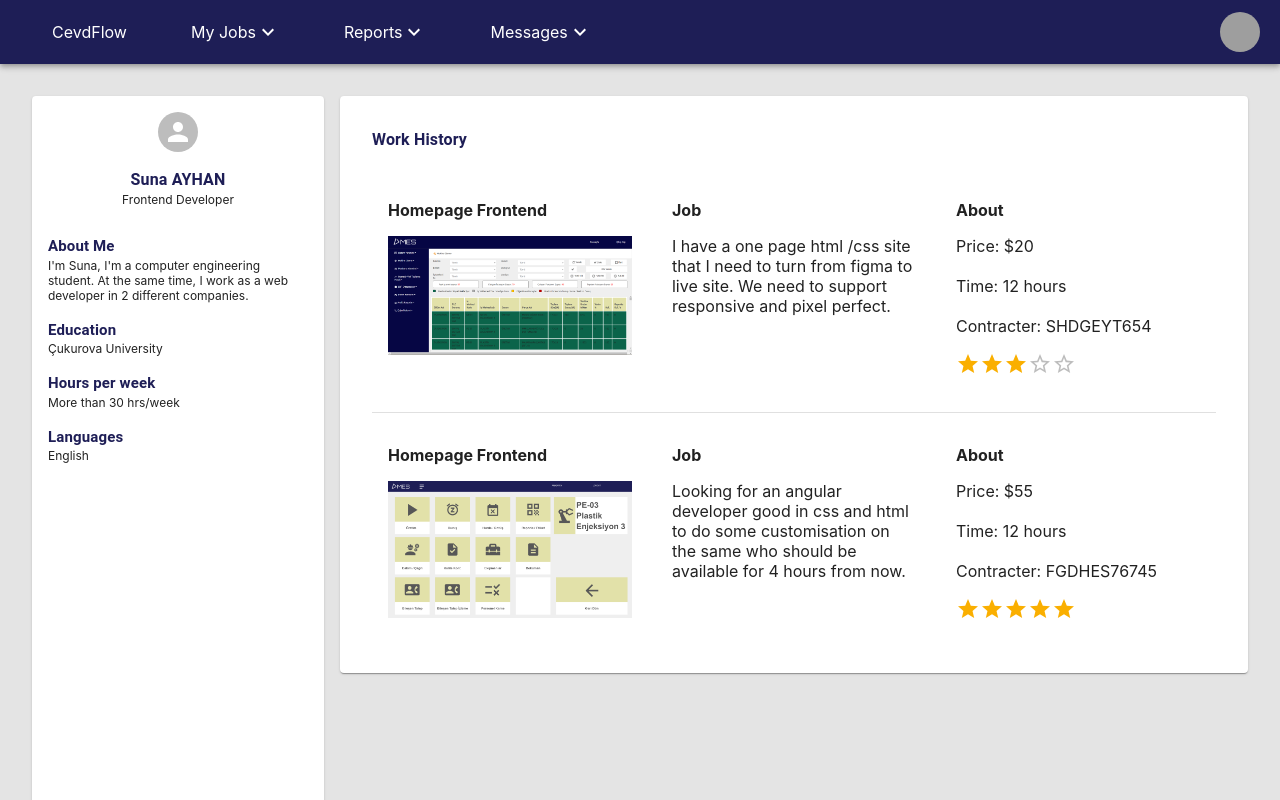
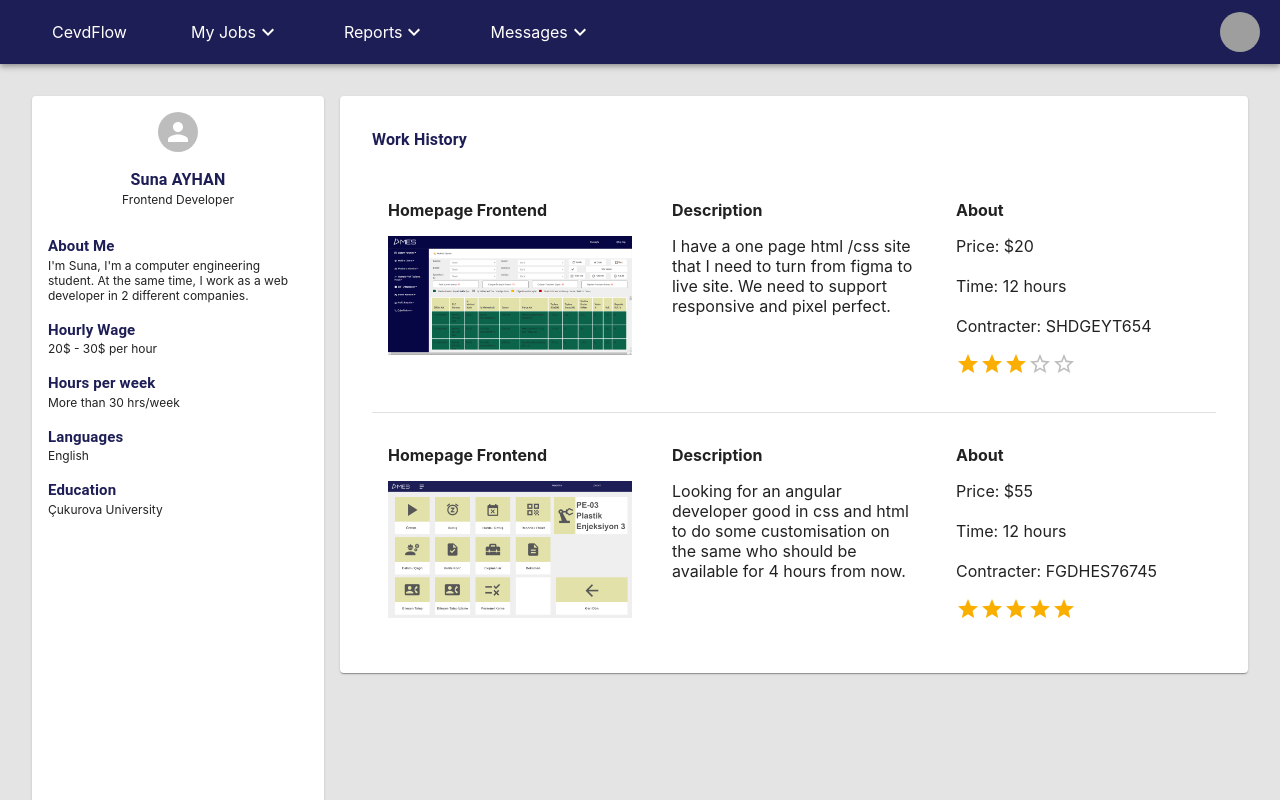
Before and after one commit to Creatiny-CU/Cevdflow, a React (Create React App) app: page /profile in a window 1280 px wide. Shown: the top 800 px of the page. Built offline with nearby package versions, Linux system fonts and the light colour scheme; grey boxes are pictures that could not be loaded.

Commit message:
profile page edited

```diff
--- a/src/components/profile.js
+++ b/src/components/profile.js
@@ -64,10 +64,10 @@ function Profile() {
                                 color: "#1E1E56",
                             }}
                         >
-                            Education
+                            Hourly Wage
                         </Typography>
                         <p style={{ fontSize: "12px", marginTop: "0rem" }}>
-                            Çukurova University{" "}
+                            20$ - 30$ per hour
                         </p>{" "}
                         <Typography
                             style={{
@@ -93,6 +93,20 @@ function Profile() {
                             Languages
                         </Typography>
                         <p style={{ fontSize: "12px", marginTop: "0rem" }}>English </p>
+                        <Typography
+                            style={{
+                                fontWeight: "bold",
+                                marginTop: "1rem",
+
+                                fontSize: "15px",
+                                color: "#1E1E56",
+                            }}
+                        >
+                            Education
+                        </Typography>
+                        <p style={{ fontSize: "12px", marginTop: "0rem" }}>
+                            Çukurova University{" "}
+                        </p>{" "}
                     </Card>
                 </Grid>
                 <Grid item md={9}>
@@ -133,7 +147,7 @@ function Profile() {
                                 </Grid>
                                 <Grid item md={4}>
                                     {" "}
-                                    <p style={{ fontWeight: "bold" }}>Job</p>{" "}
+                                    <p style={{ fontWeight: "bold" }}>Description</p>{" "}
                                     <p style={{ marginBottom: "0px" }}>
                                         {" "}
                                         I have a one page html /css site that I need to turn from
@@ -174,7 +188,7 @@ function Profile() {
                                 </Grid>
                                 <Grid item md={4}>
                                     {" "}
-                                    <p style={{ fontWeight: "bold" }}>Job</p>{" "}
+                                    <p style={{ fontWeight: "bold" }}>Description</p>{" "}
                                     <p style={{ marginBottom: "0px" }}>
                                         {" "}
                                         Looking for an angular developer good in css and html to do some customisation on the same who should be available for 4 hours from now.
--- a/src/components/proposal.js
+++ b/src/components/proposal.js
@@ -66,12 +66,17 @@ function Proposal() {
     return (
         <div style={{ backgroundColor: "#E4E4E4", minHeight: "100vh" }}>
             <SearchAppBar />
+
             <div style={{ padding: "2rem", width: "50%", marginLeft: "25%" }}>
                 <Card
                     style={{
                         padding: "1rem",
                     }}
                 >
+                    <Typography style={{
+                        fontWeight: 'bold',
+                        marginBottom: '2rem'
+                    }} >Add content and images on HTML website</Typography>
                     <Grid container spacing={2}>
                         <Grid item md={6}>
                             <Typography>
```
